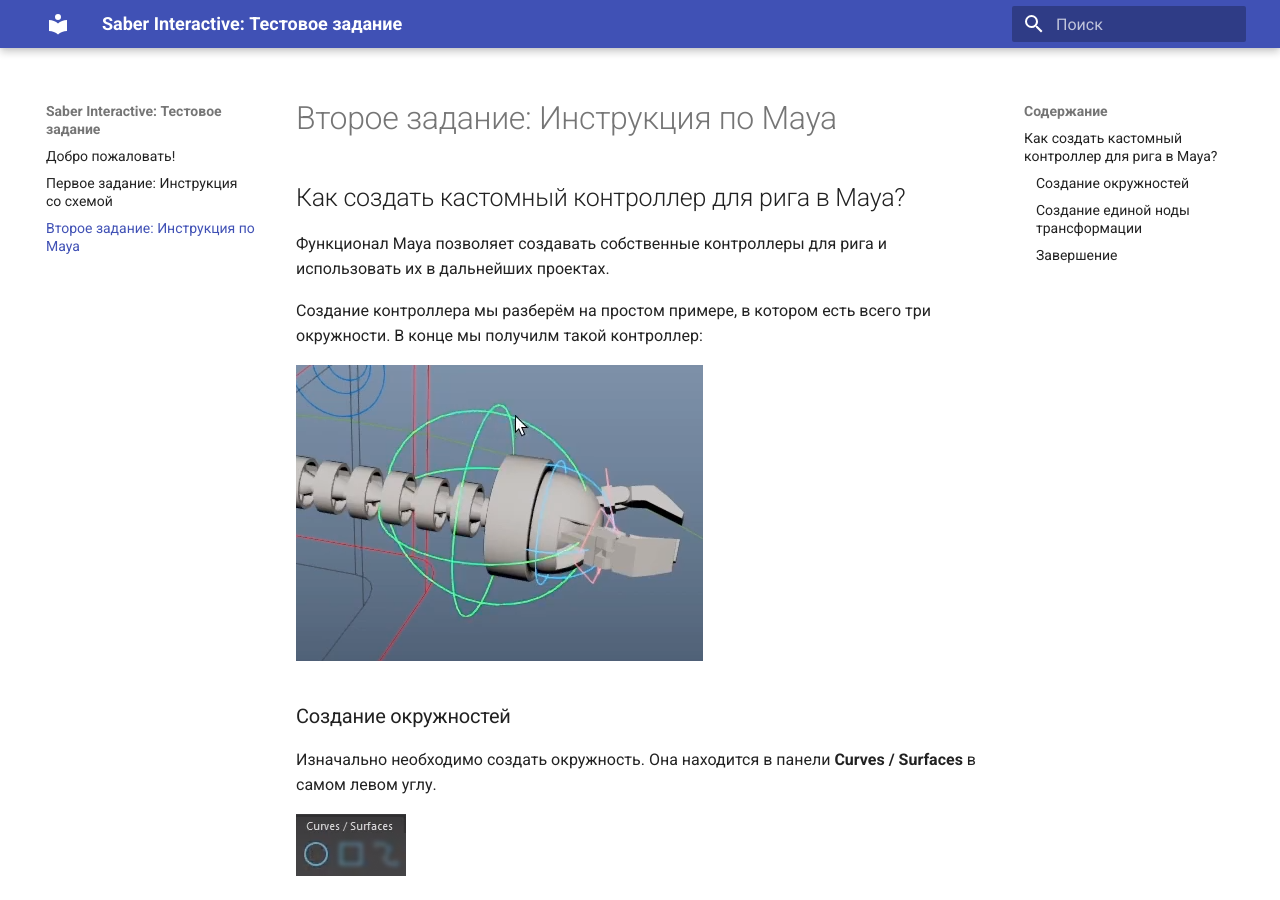
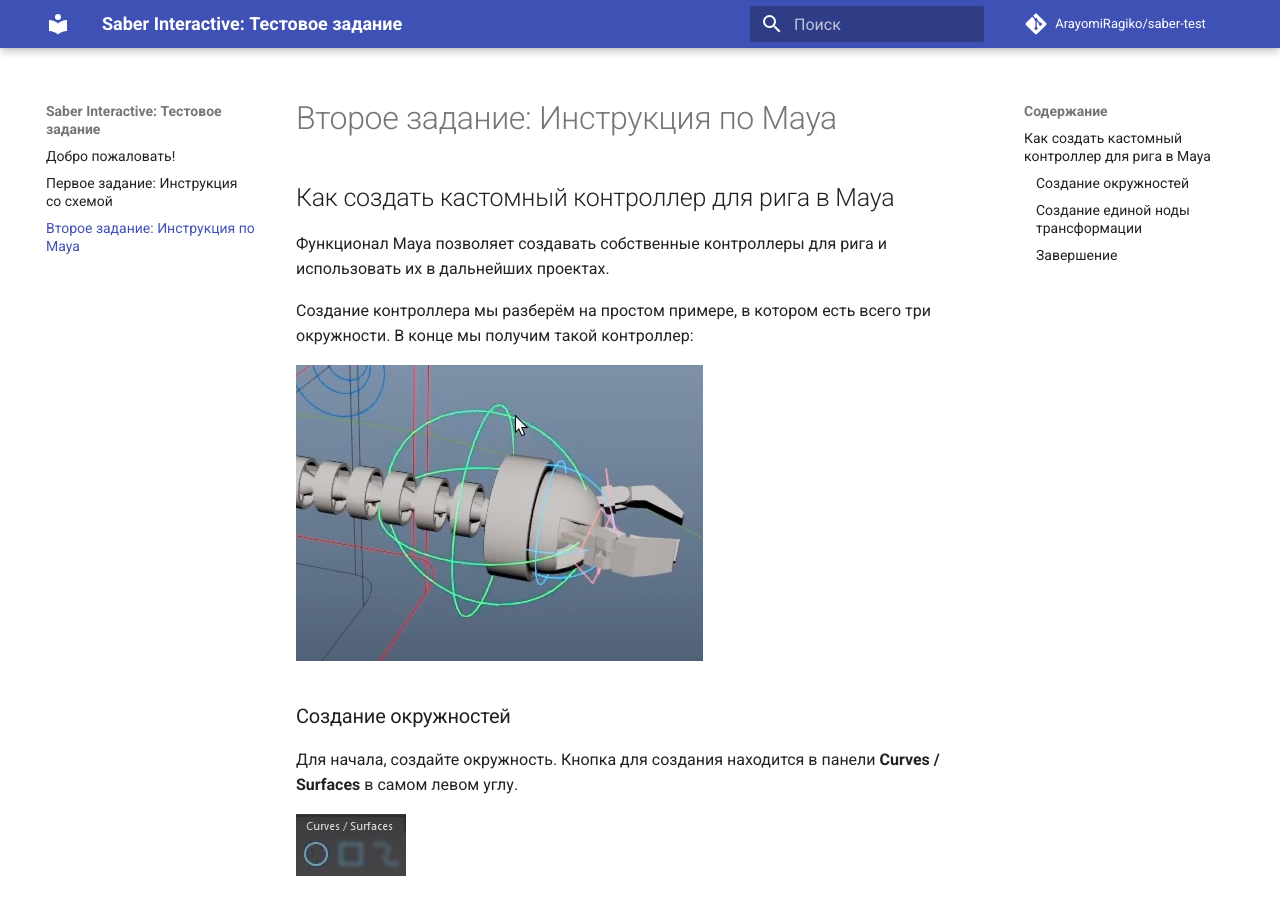
Before and after one commit to ArayomiRagiko/saber-test, an MkDocs documentation site: the page built from docs/second-task.md, in a window 1280 px wide and 900 px high. Built offline with MkDocs 1.6.1 and Material for MkDocs 9.7.7, drawn with Linux system fonts in a browser that asks for light colours; comment, search, counter and statistics services are not loaded; some of the changed text lies outside the part shown.

Commit message:
fix everything (#3)
* add requirments.txt
* add README
* add github plugin
* small fixes in every docs files

```diff
--- a/docs/second-task.md
+++ b/docs/second-task.md
@@ -1,17 +1,17 @@
 # Второе задание: Инструкция по Maya
 
-## Как создать кастомный контроллер для рига в Maya?
+## Как создать кастомный контроллер для рига в Maya
 
 Функционал Maya позволяет создавать собственные контроллеры для рига и использовать их в дальнейших проектах.
 
 Создание контроллера мы разберём на простом примере, в котором есть всего три окружности.
-В конце мы получилм такой контроллер:
+В конце мы получим такой контроллер:
 
 ![](images/second-task-1-example-controller.png)
 
 ### Создание окружностей
 
-Изначально необходимо создать окружность. Она находится в панели **Curves / Surfaces** в самом левом углу.
+Для начала, создайте окружность. Кнопка для создания находится в панели **Curves / Surfaces** в самом левом углу.
 
 ![](images/second-task-2-circle.png)
 
@@ -36,12 +36,12 @@
 
 ### Создание единой ноды трансформации
 
-Перед дальнейшими действиями необходимо *заморозить* ноды трансформации.
+Перед дальнейшими действиями *заморозьте* ноды трансформации.
 Выделите все 3 ноды трансформации и на панели **Poly Modeling** нажмите кнопку **Freeze Transform**.
 
 ![](images/second-task-5-freeze-transform.png)
 
-Это необходимо для того, чтобы в ноде фигуры зафиксировались координаты каждого круга.
+Это необходимо для того, чтобы в нодах фигур зафиксировались координаты каждого круга.
 
 Далее сначала выделите ноду фигуры дубликата, а потом ноду трансформации оригинала и внизу в строке **MEL** введите следующую команду:
 
--- a/mkdocs.yml
+++ b/mkdocs.yml
@@ -4,6 +4,9 @@
 theme:
     name: material
     language: ru
+
+repo_url: https://github.com/ArayomiRagiko/saber-test
+repo_name: ArayomiRagiko/saber-test
 
 plugins:
   - search
--- /dev/null
+++ b/requirments.txt
@@ -0,0 +1,3 @@
+mkdocs-material==9.1.18
+mkdocs-build-plantuml-plugin==1.7.4
+mkdocs-glightbox==0.3.4
```
Also changed, not shown: README.md (added, +77 -0 lines), docs/first-task.md (+3 -3 lines), docs/index.md (+4 -1 lines), 3 other files.
